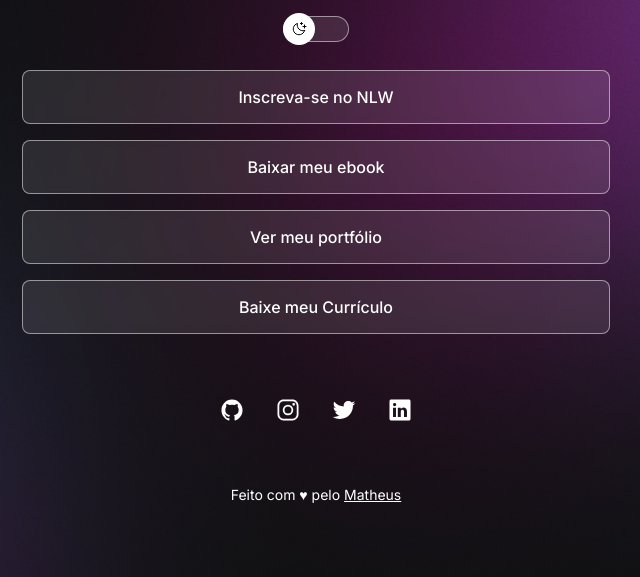
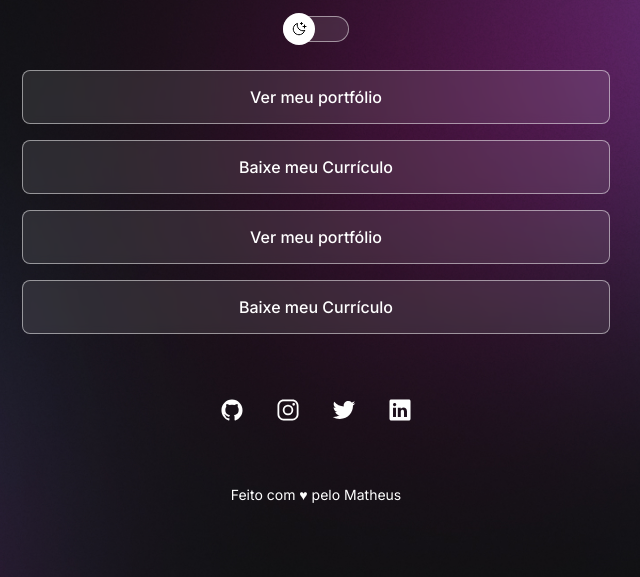
Before and after one commit to matheusfell/DevLinks, a plain HTML site: page index.html in a window 1280 px wide. Shown: the part 239-816 px from the top of the page, 324-964 px from the left. Drawn offline with nearby package versions, Linux system fonts and the light colour scheme.

Commit message:
update download curriculo

```diff
--- a/index.html
+++ b/index.html
@@ -29,10 +29,10 @@
       </div>
       <ul>
         <li>
-          <a href="#">Inscreva-se no NLW</a>
+          <a href="https://matheusfell.github.io/portfolio/" target="_blank">Ver meu portfólio</a>
         </li>
         <li>
-          <a href="#">Baixar meu ebook</a>
+          <a href="./assets/Curriculo.pdf">Baixe meu Currículo</a>
         </li>
         <li>
           <a href="https://matheusfell.github.io/portfolio/" target="_blank"
@@ -40,7 +40,7 @@
           >
         </li>
         <li>
-          <a href="" download="">Baixe meu Currículo</a>
+          <a href="./assets/Curriculo.pdf" download="Currículo">Baixe meu Currículo</a>
         </li>
       </ul>
       <div id="social-links">
@@ -50,7 +50,7 @@
         <a href="https://www.instagram.com/theus1nho/" target="_blank">
           <ion-icon name="logo-instagram"></ion-icon>
         </a>
-        <a href="">
+        <a href="https://twitter.com/theusinfell">
           <ion-icon name="logo-twitter"></ion-icon>
         </a>
         <a href="https://www.linkedin.com/in/matheus-fell/" target="_blank">
@@ -58,8 +58,7 @@
         </a>
       </div>
       <footer>
-        Feito com ♥ pelo
-        <a href="https://rocketseat.com.br" target="_blank">Matheus</a>
+        Feito com ♥ pelo Matheus</a>
       </footer>
     </div>
 
--- a/style.css
+++ b/style.css
@@ -75,7 +75,7 @@ body * {
   left: 0;
   z-index: 1;
   transform: translateY(-50%);
-  animation: slide-back .2s;
+  animation: slide-back 0.2s;
 }
 
 #switch button:hover {
@@ -158,11 +158,11 @@ footer {
 
 @media (min-width: 700px) {
   :root {
-    --bg-url: url(./assets/bg-desktop.jpg)
+    --bg-url: url(./assets/bg-desktop.jpg);
   }
 
   .light {
-    --bg-url: url(./assets/bg-desktop-light.jpg)
+    --bg-url: url(./assets/bg-desktop-light.jpg);
   }
 }
 
```
Also changed, not shown: 1 other file.
